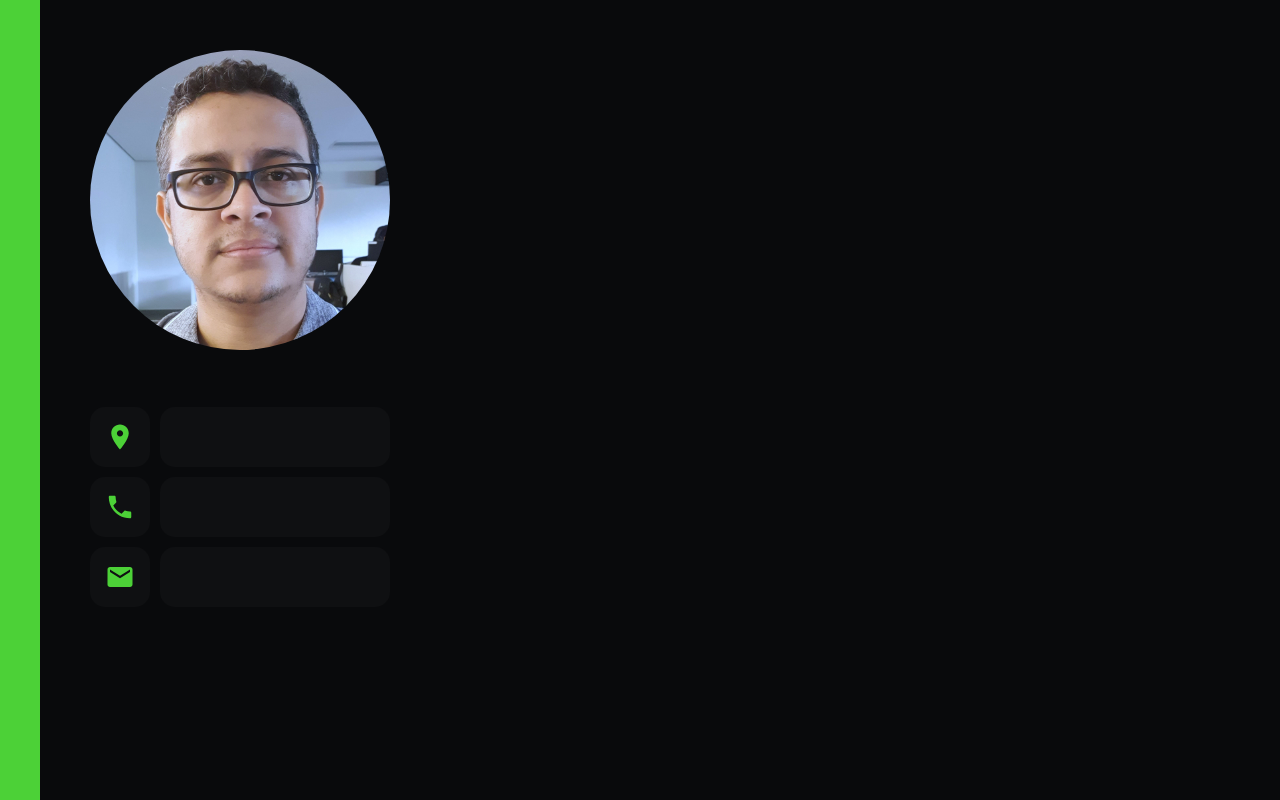
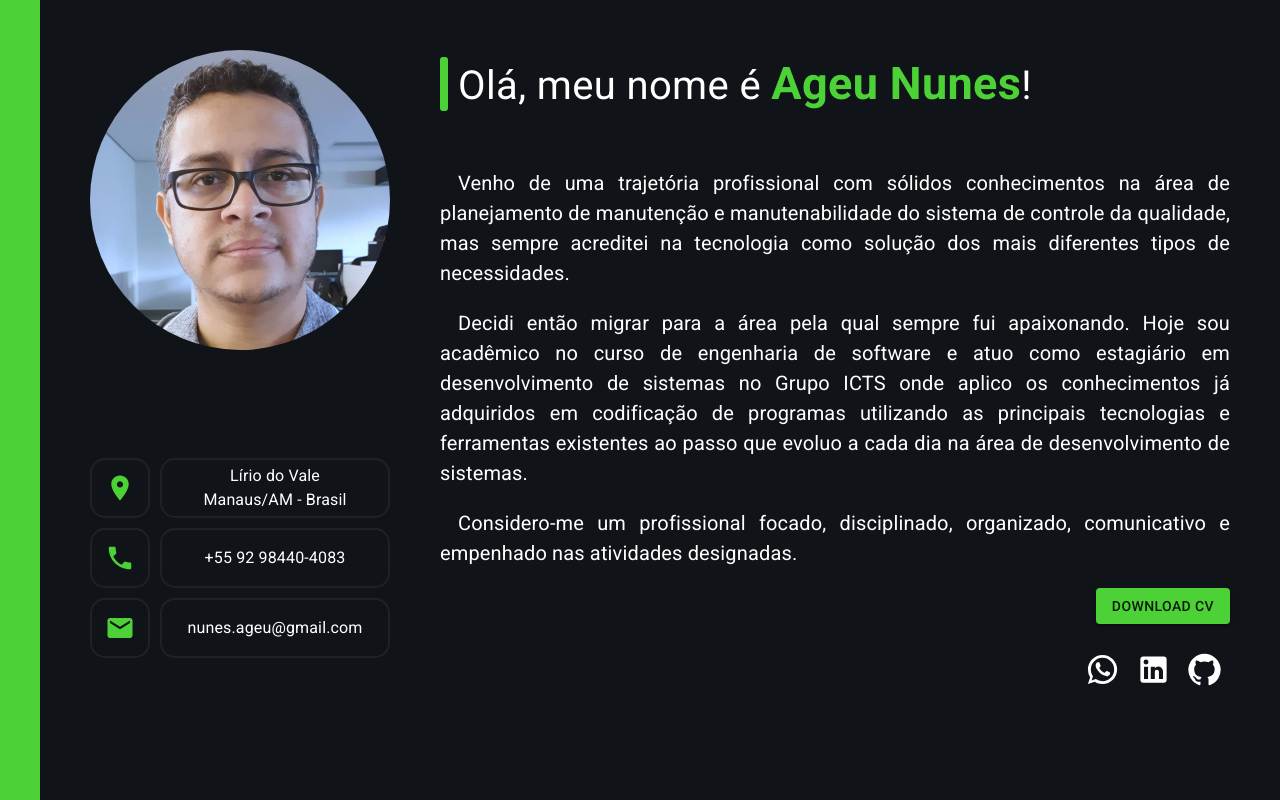
Before and after one commit to AgeuNunes/carta-de-apresentacao, a React (Create React App) app: page /home in a window 1280 px wide. Built offline with nearby package versions, Linux system fonts and the light colour scheme.

Commit message:
conclusão

```diff
--- a/src/pages/Home/index.tsx
+++ b/src/pages/Home/index.tsx
@@ -1,66 +1,120 @@
-import { BoxIcone, BoxTextoIcone, Container } from "./style";
-import { Box, useTheme } from "@mui/material";
+import {
+  BarraLateral,
+  Barrinha,
+  BoxContatos,
+  BoxIconeContatos,
+  BoxMideaSocial,
+  BoxTextoContatos,
+  Container,
+  MeuNome
+} from "./style";
+import { Box, Button, IconButton, Typography, useTheme } from "@mui/material";
 
-import Avatar from "../../shared/assets/images/Perfil.jpg";
+import Foto from "../../shared/assets/images/Perfil.jpg";
 
-import LocationOnIcon from '@mui/icons-material/LocationOn';
-import PhoneIcon from '@mui/icons-material/Phone';
-import EmailIcon from '@mui/icons-material/Email';
+import LocationOnIcon from "@mui/icons-material/LocationOn";
+import PhoneIcon from "@mui/icons-material/Phone";
+import EmailIcon from "@mui/icons-material/Email";
+import WhatsAppIcon from "@mui/icons-material/WhatsApp";
+import LinkedInIcon from "@mui/icons-material/LinkedIn";
+import GitHubIcon from "@mui/icons-material/GitHub";
 
 export function Home() {
   const Theme = useTheme();
 
   return (
     <Container>
-      <Box
-        sx={{
-          background: Theme.palette.primary.main,
-          minWidth: "40px",
-          minHeight: "100vh",
-        }}
-      />
-      <Box
-        sx={{
-          marginLeft: "50px",
-        }}
-      >
+      <BarraLateral style={{ background: Theme.palette.primary.main }} />
+      <Box>
         <Box>
           <img
-            src={Avatar}
-            alt="Foto de perfil"
-            style={{ //REMOVER depois de inserir a foto
-              marginTop: "50px",
+            src={Foto}
+            alt="Foto do perfil"
+            style={{
+              margin: "50px",
               width: "300px",
               borderRadius: "50%",
             }}
           />
         </Box>
-        <Box
-          aria-label="contatos"
-          sx={{
-            marginTop: "50px",
-            display: "flex",
-            gap: "10px",
-          }}
-        >
-          <Box aria-label="ícones">
-            <BoxIcone style={{ background: Theme.palette.background.paper }}>
+        <BoxContatos>
+          <Box aria-label="ícones contatos">
+            <BoxIconeContatos style={{ borderColor: Theme.palette.background.paper }}>
               <LocationOnIcon color="primary" sx={{ fontSize: 30 }} />
-            </BoxIcone>
-            <BoxIcone style={{ background: Theme.palette.background.paper }}>
+            </BoxIconeContatos>
+            <BoxIconeContatos style={{ borderColor: Theme.palette.background.paper }}>
               <PhoneIcon color="primary" sx={{ fontSize: 30 }} />
-            </BoxIcone>
-            <BoxIcone style={{ background: Theme.palette.background.paper }}>
+            </BoxIconeContatos>
+            <BoxIconeContatos style={{ borderColor: Theme.palette.background.paper }}>
               <EmailIcon color="primary" sx={{ fontSize: 30 }} />
-            </BoxIcone>
+            </BoxIconeContatos>
           </Box>
-          <Box aria-label="textos">
-            <BoxTextoIcone style={{ background: Theme.palette.background.paper }} />
-            <BoxTextoIcone style={{ background: Theme.palette.background.paper }} />
-            <BoxTextoIcone style={{ background: Theme.palette.background.paper }} />
+          <Box aria-label="textos contatos">
+            <BoxTextoContatos style={{ borderColor: Theme.palette.background.paper }}>
+              <Typography>
+                Lírio do Vale <br /> Manaus/AM - Brasil
+              </Typography>
+            </BoxTextoContatos>
+            <BoxTextoContatos style={{ borderColor: Theme.palette.background.paper }}>
+              <Typography>
+                +55 92 98440-4083
+              </Typography>
+            </BoxTextoContatos>
+            <BoxTextoContatos style={{ borderColor: Theme.palette.background.paper }}>
+              <Typography>
+                nunes.ageu@gmail.com
+              </Typography>
+            </BoxTextoContatos>
             <Box />
           </Box>
+        </BoxContatos>
+      </Box>
+      <Box sx={{ marginRight: "50px" }}>
+        <MeuNome>
+          <Barrinha style={{ background: Theme.palette.primary.main }} />
+          <Typography style={{ fontSize: "40px" }}>
+            Olá, meu nome é <strong
+              style={{
+                color: Theme.palette.primary.main,
+                fontSize: "45px",
+              }}>Ageu Nunes</strong>!
+          </Typography>
+        </MeuNome>
+        <Box sx={{ marginTop: "50px", textIndent: "18px", textAlign: "justify" }} >
+          <p>
+            Venho de uma trajetória profissional com sólidos conhecimentos na área de
+            planejamento de manutenção e manutenabilidade do sistema de controle da qualidade,
+            mas sempre acreditei na tecnologia como solução dos mais diferentes tipos de
+            necessidades.
+          </p>
+          <p>
+            Decidi então migrar para a área pela qual sempre fui apaixonando. Hoje sou acadêmico
+            no curso de engenharia de software e atuo como estagiário em desenvolvimento de
+            sistemas no Grupo ICTS onde aplico os conhecimentos já adquiridos em codificação de
+            programas utilizando as principais tecnologias e ferramentas existentes ao passo que
+            evoluo a cada dia na área de desenvolvimento de sistemas.
+          </p>
+          <p>
+            Considero-me um profissional focado, disciplinado, organizado, comunicativo e
+            empenhado nas atividades designadas.
+          </p>
         </Box>
+        <Box sx={{ display: "flex", justifyContent: "flex-end" }}>
+          <Button variant="contained" href="https://github.com/AgeuNunes/profile/raw/main/curriculo.pdf" >
+            Download CV
+          </Button>
+        </Box>
+        <BoxMideaSocial>
+          <IconButton color="inherit" href="https://wa.me/5592984404083" target="_blank">
+            <WhatsAppIcon fontSize="large" />
+          </IconButton>
+          <IconButton color="inherit" href="https://www.linkedin.com/in/ageu-nunes/" target="_blank">
+            <LinkedInIcon fontSize="large" />
+          </IconButton>
+          <IconButton color="inherit" href="https://github.com/AgeuNunes" target="_blank">
+            <GitHubIcon fontSize="large" />
+          </IconButton>
+        </BoxMideaSocial>
       </Box>
     </Container>
   );
--- a/src/pages/Home/style.tsx
+++ b/src/pages/Home/style.tsx
@@ -2,11 +2,24 @@ import styled from '@emotion/styled';
 
 export const Container = styled.div`
   display: flex;
+  font-size: 20px;
 `
 
-export const BoxIcone = styled.div`
+export const BarraLateral = styled.div`
+  min-width: 40px;
+  min-height: 100vh;
+`
+
+export const BoxContatos = styled.div`
+  margin: 50px;
+  display: flex;
+  gap: 10px;
+`
+
+export const BoxIconeContatos = styled.div`
   width: 60px;
   height: 60px;
+  border: 2px solid;
   border-radius: 15px;
   margin-bottom: 10px;
   display: flex;
@@ -14,12 +27,33 @@ export const BoxIcone = styled.div`
   align-items: center;
 `
 
-export const BoxTextoIcone = styled.div`
+export const BoxTextoContatos = styled.div`
   width: 230px;
   height: 60px;
+  border: 2px solid;
   border-radius: 15px;
   margin-bottom: 10px;
   display: flex;
+  align-items: center;
   justify-content: center;
-  align-items: center;
+  text-align: center;
+  `
+
+  export const MeuNome = styled.div`
+  margin-top: 50px;
+  display: flex;
+  gap: 10px;
+  `
+
+  export const Barrinha = styled.div`
+  margin-top: 7px;
+  margin-bottom: 7px;
+  min-width: 8px;
+  border-radius: 3px;
 `
+
+export const BoxMideaSocial = styled.div`
+  margin-top: 20px;
+  display: flex;
+  justify-content: flex-end;
+`
--- a/src/themes/colors.ts
+++ b/src/themes/colors.ts
@@ -1,6 +1,50 @@
-export const ColorsDarkGreen = {
-  background: "#090a0c",
-  backgroundEmphasis: "#0F1012",
+//COR ATUALMENTE EM USO
+export const ColorsUse = {
+  background: "#101418",
+  backgroundEmphasis: "#1e2226",
   text: "#fff",
   emphasis: "#4cd137",
 }
+
+//OUTRAS PALETAS DE CORES
+export const LigthBlue = {
+  background: "#fff",
+  backgroundEmphasis: "#eeeeee",
+  text: "#000",
+  emphasis: "#283593",
+}
+
+export const LigthPink = {
+  background: "#fff",
+  backgroundEmphasis: "#eeeeee",
+  text: "#000",
+  emphasis: "#e91e63",
+}
+
+export const LigthPurple = {
+  background: "#fff",
+  backgroundEmphasis: "#eeeeee",
+  text: "#000",
+  emphasis: "#9c27b0",
+}
+
+export const DarkGreen = {
+  background: "#101418",
+  backgroundEmphasis: "#1e2226",
+  text: "#fff",
+  emphasis: "#4cd137",
+}
+
+export const DarkYellow = {
+  background: "#101418",
+  backgroundEmphasis: "#0F1012",
+  text: "#fff",
+  emphasis: "#ffc107",
+}
+
+export const DarkOrange = {
+  background: "#101418",
+  backgroundEmphasis: "#0F1012",
+  text: "#fff",
+  emphasis: "#e65100",
+}
--- a/src/themes/index.ts
+++ b/src/themes/index.ts
@@ -1,19 +1,19 @@
 import { createTheme } from "@mui/material";
-import { ColorsDarkGreen } from "./colors";
+import { ColorsUse } from "./colors";
 
 export const Theme = createTheme({
   palette: {
     primary: {
-      main: ColorsDarkGreen.emphasis
+      main: ColorsUse.emphasis
     },
     background: {
-      default: ColorsDarkGreen.background,
-      paper: ColorsDarkGreen.backgroundEmphasis
+      default: ColorsUse.background,
+      paper: ColorsUse.backgroundEmphasis
     },
   },
   typography: {
     allVariants: {
-      color: ColorsDarkGreen.text
+      color: ColorsUse.text
     }
   }
 });
```
